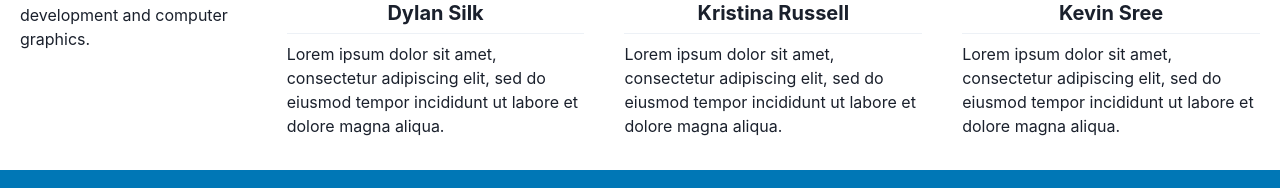
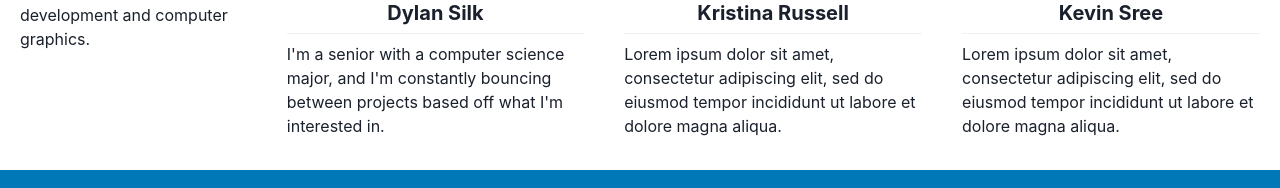
Before and after one commit to anthonyliang-8/riverhawk-homes, a React (Vite) app: page /about-us in a window 1280 px wide. Shown: the part 606-794 px from the top of the page. Built offline with nearby package versions, Linux system fonts and the light colour scheme; no server answers.

Commit message:
added my aboutus text

```diff
--- a/src/pages/AboutUs.jsx
+++ b/src/pages/AboutUs.jsx
@@ -69,8 +69,7 @@ const AboutUs = () => {
           </Heading>
           <Divider mb={2} />
           <Text>
-            Lorem ipsum dolor sit amet, consectetur adipiscing elit, sed do
-            eiusmod tempor incididunt ut labore et dolore magna aliqua.
+            I'm a senior with a computer science major, and I'm constantly bouncing between projects based off what I'm interested in.
           </Text>
         </Box>
         <Box
```
